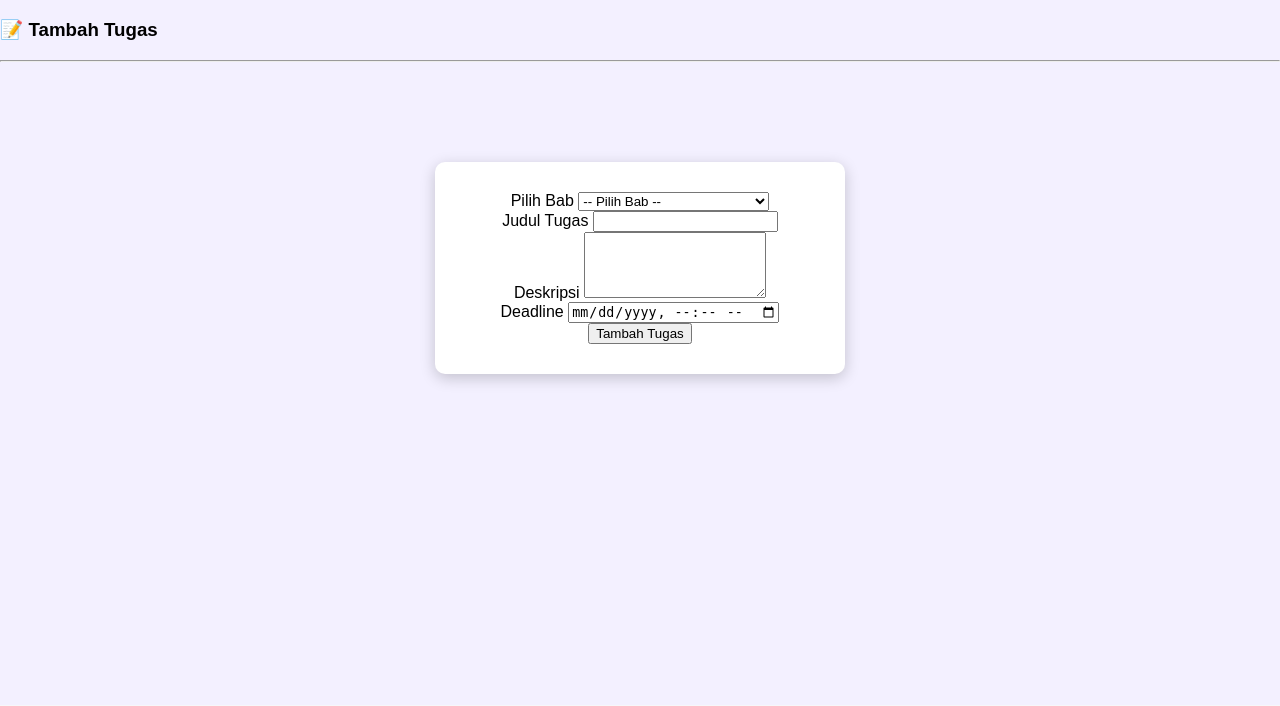
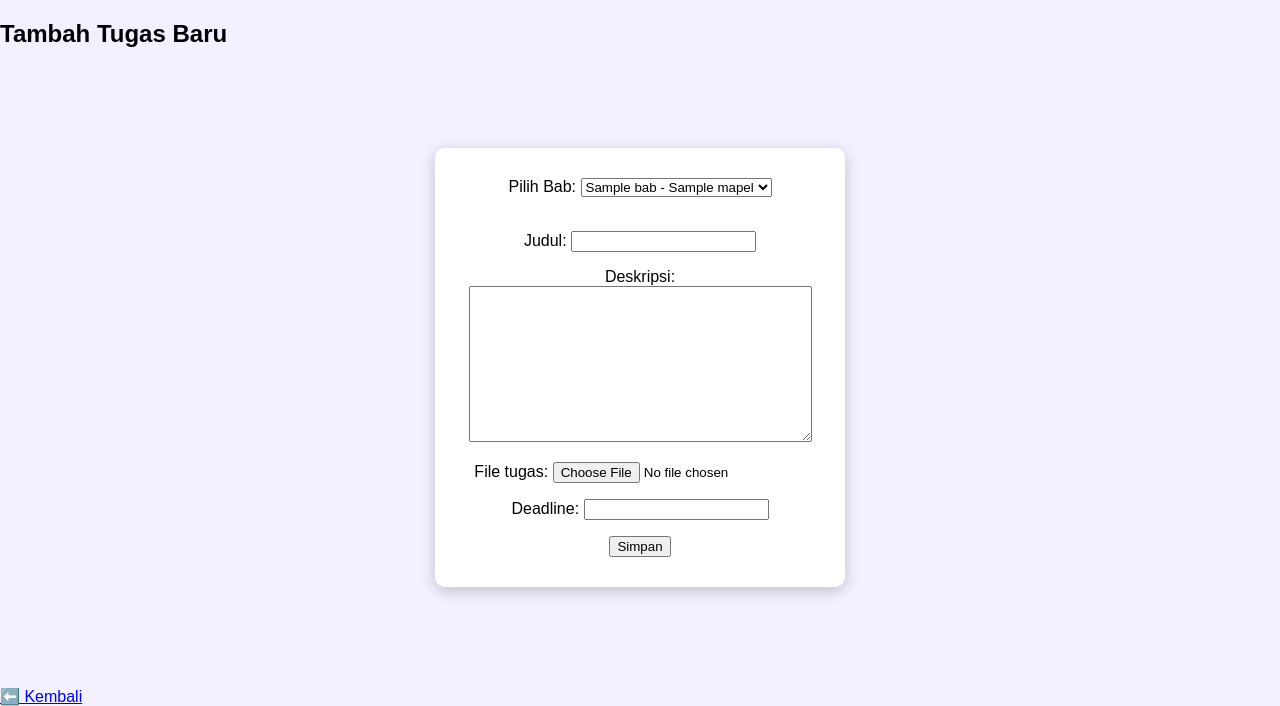
Before and after one commit to dionovatama/projek-LMS, a Django app: page /tambah-tugas/ in a window 1280 px wide. Shown: the part 95-801 px from the top of the page. Before the commit the page ends 482 px from the top, so only its background shows below. Run offline with Django 5.2, Linux system fonts and the light colour scheme; a user stored in the database is signed in; tables that the repository leaves empty hold one stand-in row (values such as "Sample post").

Commit message:
PROJECT-LMS FASE-2G

```diff
--- a/learning/forms.py
+++ b/learning/forms.py
@@ -10,7 +10,7 @@ class MapelForm(forms.ModelForm):
 class TugasForm(forms.ModelForm):
     class Meta:
         model = Tugas
-        fields = ['bab', 'judul', 'deskripsi', 'file_tugas', 'deadline']
+        fields = ['judul', 'deskripsi', 'file_tugas', 'deadline']
 
 
 class PenilaianForm(forms.ModelForm):
--- a/learning/static/css/style.css
+++ b/learning/static/css/style.css
@@ -1,7 +1,7 @@
 body {
     margin: 0;
     font-family: Arial, sans-serif;
-   background-color: rgb(243, 240, 255);
+    background-color: rgb(243, 240, 255);
     background-size: cover;
     background-repeat: no-repeat;
     background-attachment: fixed;
--- a/learning/templates/learning/home.html
+++ b/learning/templates/learning/home.html
@@ -14,6 +14,4 @@
 </div>
 
 
-
-
 {% endblock %}
--- a/learning/templates/learning/tambah_tugas.html
+++ b/learning/templates/learning/tambah_tugas.html
@@ -1,40 +1,21 @@
 {% extends 'learning/base.html' %}
 {% block content %}
-<div class="container mt-4">
-    <h3>📝 Tambah Tugas</h3>
-    <hr>
+<h2>Tambah Tugas Baru</h2>
+<form method="post" enctype="multipart/form-data">
+    {% csrf_token %}
+    <label for="bab">Pilih Bab:</label>
+    <select name="bab" required>
+        {% for bab in bab_list %}
+            <option value="{{ bab.id }}" {% if bab_obj and bab_obj.id == bab.id %}selected{% endif %}>
+                {{ bab.judul }} - {{ bab.mapel.nama }}
+            </option>
+        {% endfor %}
+    </select><br><br>
 
-  <form method="POST">
-  {% csrf_token %}
+    {{ form.as_p }}
 
-  <div class="mb-3">
-    <label for="bab" class="form-label">Pilih Bab</label>
-    <select name="bab" id="bab" class="form-control" required>
-      <option value="">-- Pilih Bab --</option>
-      {% for bab in bab_list %}
-        <option value="{{ bab.id }}" {% if bab.id|stringformat:"s" == request.GET.bab %}selected{% endif %}>
-          {{ bab.judul }} ({{ bab.mapel.nama }})
-        </option>
-      {% endfor %}
-    </select>
-  </div>
-
-  <div class="mb-3">
-    <label for="judul" class="form-label">Judul Tugas</label>
-    <input type="text" name="judul" id="judul" class="form-control" required>
-  </div>
-
-  <div class="mb-3">
-    <label for="deskripsi" class="form-label">Deskripsi</label>
-    <textarea name="deskripsi" id="deskripsi" class="form-control" rows="4"></textarea>
-  </div>
-
-  <div class="mb-3">
-    <label for="deadline" class="form-label">Deadline</label>
-    <input type="datetime-local" name="deadline" id="deadline" class="form-control">
-  </div>
-
-  <button type="submit" class="btn btn-primary">Tambah Tugas</button>
+    <button type="submit" class="btn btn-primary">Simpan</button>
 </form>
 
+<a href="{% url 'dashboard_guru' %}">⬅️ Kembali</a>
 {% endblock %}
--- a/learning/views.py
+++ b/learning/views.py
@@ -8,6 +8,7 @@ from .forms import  MapelForm, PengumpulanTugasForm
 from django import forms
 from django.utils import timezone
 from datetime import datetime
+from .forms import TugasForm
 
 
 from .models import (
@@ -216,8 +217,6 @@ def rekap_nilai_view(request, bab_id):
     return render(request, 'learning/rekap_nilai.html', context)
 
 
-
-
 @login_required
 def tambah_tugas(request):
     if request.user.role != 'guru':
@@ -233,28 +232,25 @@ def tambah_tugas(request):
         bab_obj = get_object_or_404(Bab, id=bab_id_default)
 
     if request.method == 'POST':
-        bab_id = request.POST.get('bab') or bab_id_default
-        judul = request.POST.get('judul')
-        deskripsi = request.POST.get('deskripsi')
-        deadline = request.POST.get('deadline')
-
-        bab = get_object_or_404(Bab, id=bab_id)
-        Tugas.objects.create(
-            bab=bab,
-            judul=judul,
-            deskripsi=deskripsi,
-            deadline=deadline
-        )
-        messages.success(request, 'Tugas berhasil ditambahkan!')
-        return redirect('detail_bab_guru', bab_id=bab.id)
+        form = TugasForm(request.POST, request.FILES)  # <-- tambahkan FILES
+        if form.is_valid():
+            tugas = form.save(commit=False)
+            bab_id = request.POST.get('bab') or bab_id_default
+            bab = get_object_or_404(Bab, id=bab_id)
+            tugas.bab = bab
+            tugas.save()
+            messages.success(request, 'Tugas berhasil ditambahkan!')
+            return redirect('detail_bab_guru', bab_id=bab.id)
+        else:
+            messages.error(request, 'Terjadi kesalahan, periksa kembali inputan Anda.')
+    else:
+        form = TugasForm()
 
     return render(request, 'learning/tambah_tugas.html', {
+        'form': form,
         'bab_list': bab_list,
-        'bab': bab_obj  # <── ini penting biar template gak error
+        'bab': bab_obj
     })
-
-
-
 
 
 # ========================
```
